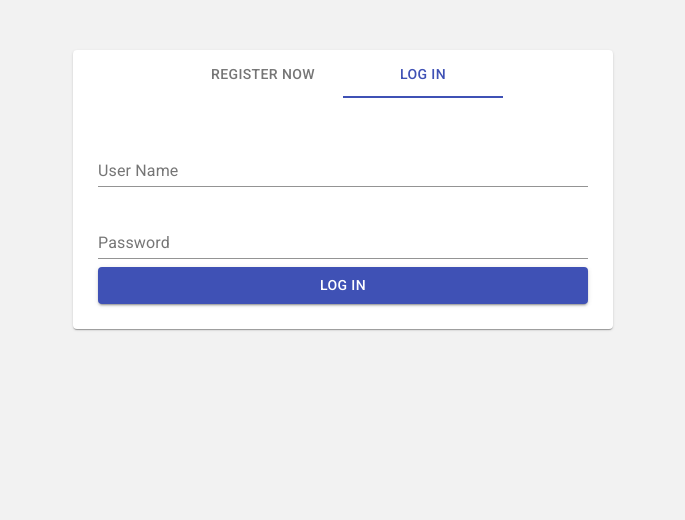
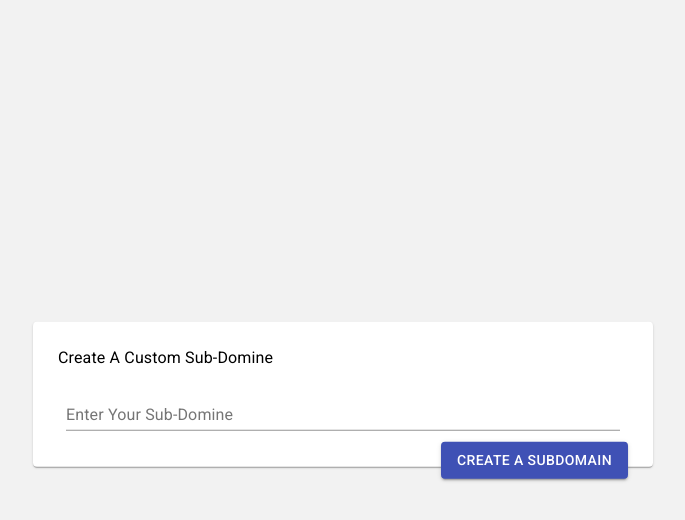
Before and after one commit to bharath4281632/convin_assignment, a React (Create React App) app: page / in a window 1280 px wide. Shown: the top 520 px of the page, without its empty margins (297-982 px from the left). Built offline with nearby package versions, Linux system fonts and the light colour scheme; what @hapi/joi would draw is missing.

Commit message:
locatStorageClient

```diff
--- a/src/App.js
+++ b/src/App.js
@@ -3,32 +3,30 @@ import "./App.css";
 import SubDomainForm from "./components/subDomineForm";
 import StartUp from "./components/StartUp";
 import config from "./config";
+import localStorageClients from "./services/localStorageClients";
 
 function App() {
-  // const [isNew, setIsNew] = useState(false);
-  const { domain: url } = config.restApi;
+  const { defaultDomain } = config.restApi;
   const [userInfo, setUserInfo] = useState({
-    domain: url,
-    isNew: false
+    domain: defaultDomain,
+    isNew: true
   });
 
-  const setLocalUserInfo = (isNew, domain = url) => {
+  const setLocalUserInfo = (isNew, domain = userInfo.domain) => {
     const mod_userInfo = {
       domain,
       isNew
     };
-    localStorage.setItem("userInfo", JSON.stringify(mod_userInfo));
+    localStorageClients.setLocalUserInfo(mod_userInfo);
     setUserInfo(mod_userInfo);
   };
   useEffect(() => {
-    try {
-      let loc_userInfo = JSON.parse(localStorage.getItem("userInfo"));
-      const mod_userInfo = { ...userInfo, ...loc_userInfo };
-      console.log(mod_userInfo);
-      setUserInfo(mod_userInfo);
-    } catch {
-      console.log("No isNew value");
-    }
+    let loc_userInfo = JSON.parse(localStorage.getItem("userInfo"));
+    const mod_userInfo = { ...userInfo, ...loc_userInfo };
+    loc_userInfo
+      ? setUserInfo(mod_userInfo)
+      : localStorageClients.setLocalUserInfo(userInfo);
+    console.log(mod_userInfo);
     return () => {};
   }, []);
   return (
--- a/src/components/StartUp.jsx
+++ b/src/components/StartUp.jsx
@@ -20,7 +20,7 @@ const styles = theme => ({
 });
 class StartUp extends Component {
   state = {
-    tabValue: 1
+    tabValue: 0
   };
   handleTabChange = (valu, newValue) => {
     this.setState({ tabValue: newValue });
--- a/src/components/login.jsx
+++ b/src/components/login.jsx
@@ -5,6 +5,8 @@ import Button from "@material-ui/core/Button";
 import { FormControl, FormGroup } from "@material-ui/core";
 import Joi from "@hapi/joi";
 import config from "../config";
+import httpClients from "../services/httpClients";
+import localStorageClients from "../services/localStorageClients";
 //Material-ui custom design
 const style = theme => ({
   root: {},
@@ -35,10 +37,20 @@ export class Login extends Component {
     });
     console.log(result);
   };
-  handleSubmit = e => {
+  handleSubmit = async e => {
     e.preventDefault();
     console.log(this.state.userLogin);
     this.validation();
+    try {
+      const response = await httpClients.postHttp(
+        "/persons/get_token/",
+        this.state.userLogin,
+        localStorageClients.getDomainName()
+      );
+      console.log(response);
+    } catch (err) {
+      console.log(err.message);
+    }
   };
   render() {
     const { classes } = this.props;
@@ -64,18 +76,6 @@ export class Login extends Component {
                 </FormGroup>
               ))}
 
-              {/* <FormGroup>
-                <TextField
-                  label="Password"
-                  value={userLogin.password}
-                  onChange={this.handleChange}
-                  margin="normal"
-                  fullWidth
-                  name="password"
-                  type="password"
-                ></TextField>
-              </FormGroup> */}
-
               <Button variant="contained" color="primary" type="submit">
                 Log In
               </Button>
--- a/src/components/register.jsx
+++ b/src/components/register.jsx
@@ -2,9 +2,11 @@ import React, { Component } from "react";
 import { withStyles } from "@material-ui/core/styles";
 import TextField from "@material-ui/core/TextField";
 import Button from "@material-ui/core/Button";
-import { FormControl, FormGroup } from "@material-ui/core";
+import { FormControl, FormGroup, FormHelperText } from "@material-ui/core";
 
 import config from "../config";
+import httpClients from "../services/httpClients";
+import localStorageClients from "../services/localStorageClients";
 //Material-ui custom design
 const style = theme => ({
   root: {},
@@ -23,10 +25,12 @@ export class Register extends Component {
       middle_name: "",
       last_name: "",
       email: "",
-      primary_phone: "+91 ",
-      team: 0,
-      groups: [],
-      user_permissions: ["admin"]
+      primary_phone: "+91",
+
+      user_permissions: [3]
+    },
+    error: {
+      username: "User Name is already filled"
     }
   };
   handleChange = e => {
@@ -36,22 +40,49 @@ export class Register extends Component {
     // console.log(userRegister);
     this.setState({ userRegister });
   };
-  handleSubmit = e => {
+  handleSubmit = async e => {
     e.preventDefault();
+
     const { userRegister } = this.state;
-    const today = new Date().toUTCString();
+    const today = new Date().toISOString();
     userRegister.date_joined = today;
     userRegister.last_login = today;
-    console.log(today);
     console.log(userRegister);
-    console.log(typeof today);
+    try {
+      const response = await httpClients.postHttp(
+        "/persons/create_admin/",
+        userRegister
+      );
+      console.log(response);
+      this.setState({ error: {} });
+      if (response.statusText === "Created")
+        return this.setState({
+          userRegister: {
+            password: "",
+            last_login: "",
+            username: "",
+            date_joined: "",
+            first_name: "",
+            middle_name: "",
+            last_name: "",
+            email: "",
+            primary_phone: "+91",
+
+            user_permissions: [3]
+          }
+        });
+    } catch (err) {
+      this.setState({ error: err.response.data });
+      console.log(err.response.data);
+    }
   };
   render() {
     const { classes } = this.props;
-    const { userRegister } = this.state;
+    const { userRegister, error } = this.state;
     const { fields } = config.registrationForm;
     return (
       <div className={classes.root}>
+        Base Url: {httpClients.baseUrl()}
         <div className={classes.paper}>
           <form onSubmit={this.handleSubmit}>
             <FormControl fullWidth>
@@ -66,7 +97,11 @@ export class Register extends Component {
                     fullWidth
                     name={field.name}
                     required={field.required}
+                    error={error[field.name] ? true : false}
                   ></TextField>
+                  <FormHelperText error={error[field.name] ? true : false}>
+                    {error[field.name]}
+                  </FormHelperText>
                 </FormGroup>
               ))}
               <FormGroup>
--- a/src/components/subDomineForm.jsx
+++ b/src/components/subDomineForm.jsx
@@ -57,21 +57,21 @@ class SubDomainForm extends Component {
     this.setState({ subDomain: value });
   };
   handleSubmit = async e => {
+    e.preventDefault();
+    const { subDomain } = this.state;
+    const baseUrl = httpClients.createBaseUrl(subDomain);
+    this.setState({ error: "" });
+    if (!this.validation(subDomain)) return;
     try {
-      e.preventDefault();
-      const { subDomain } = this.state;
-      this.setState({ error: "" });
-      if (!this.validation(subDomain)) return;
       const { data: availRes } = await httpClients.getHttp(
         `/domains/availability?name=${subDomain}`
       );
       if (availRes.available) {
-        let domain = httpClients.customDomain(subDomain);
         const { data: domainRes } = await httpClients.postHttp("/domains/", {
           name: subDomain
         });
         if (domainRes.status) {
-          this.props.setLocalUserInfo(false, domain);
+          this.props.setLocalUserInfo(false, baseUrl);
           return;
         }
       }
@@ -80,7 +80,9 @@ class SubDomainForm extends Component {
         return;
       }
     } catch (err) {
-      console.log(err.message);
+      if (err.response.data.message)
+        return this.props.setLocalUserInfo(false, baseUrl);
+      console.log(err.response.data.message);
     }
   };
   render() {
--- a/src/config.js
+++ b/src/config.js
@@ -1,11 +1,11 @@
 import Joi from "@hapi/joi";
 const config = {
   restApi: {
-    domain: "https://app.api.convin.ai",
+    defaultDomain: "https://app.api.convin.ai",
     defaultConfig: {
       headers: {
         "Content-Type": "application/json",
-        "X-CSRFToken":
+        Authorization:
           "eyJ0eXAiOiJKV1QiLCJhbGciOiJIUzI1NiJ9.eyJ1c2VyX2lkIjoxLCJ1c2VybmFtZSI6ImFkbWluIiwiZXhwIjoxNTY3NDMzNTcxLCJlbWFpbCI6ImFkbWluQGNvbnZpbi5haSJ9.89f8tqaVy16JRbCOqoWIHFwQ1m5dQnVe8fEqLrtziTU"
       }
     }
--- a/src/services/httpClients.js
+++ b/src/services/httpClients.js
@@ -1,18 +1,25 @@
 import axios from "axios";
 import config from "../config";
+import localStorageClients from "./localStorageClients";
 
 const { defaultConfig } = config.restApi;
-
-const customDomain = name => `https://${name}.api.convin.ai`;
+const createBaseUrl = name => `https://${name}.api.convin.ai`;
+const baseUrl = () => {
+  return localStorageClients.getDomainName();
+};
 
 function getHttp(url, subDomain = "app") {
-  return axios.get(`${customDomain(subDomain)}${url}`);
+  return axios.get(`${baseUrl()}${url}`);
 }
 function postHttp(url, data, subDomain = "app") {
-  return axios.post(`${customDomain(subDomain)}${url}`, data, defaultConfig);
+  return axios.post(`${baseUrl()}${url}`, data, {
+    ...defaultConfig,
+    "Access-Control-Request-Method": "POST"
+  });
 }
 export default {
   getHttp,
   postHttp,
-  customDomain
+  baseUrl,
+  createBaseUrl
 };
--- /dev/null
+++ b/src/services/localStorageClients.js
@@ -0,0 +1,15 @@
+import config from "../config";
+
+const getDomainName = () => {
+  const userInfoStr = localStorage.getItem("userInfo");
+  const loc_userInfo = JSON.parse(userInfoStr);
+  return loc_userInfo ? loc_userInfo.domain : config.restApi.defaultDomain;
+};
+const setLocalUserInfo = userInfo => {
+  localStorage.setItem("userInfo", JSON.stringify(userInfo));
+  return userInfo;
+};
+export default {
+  getDomainName,
+  setLocalUserInfo
+};
```
